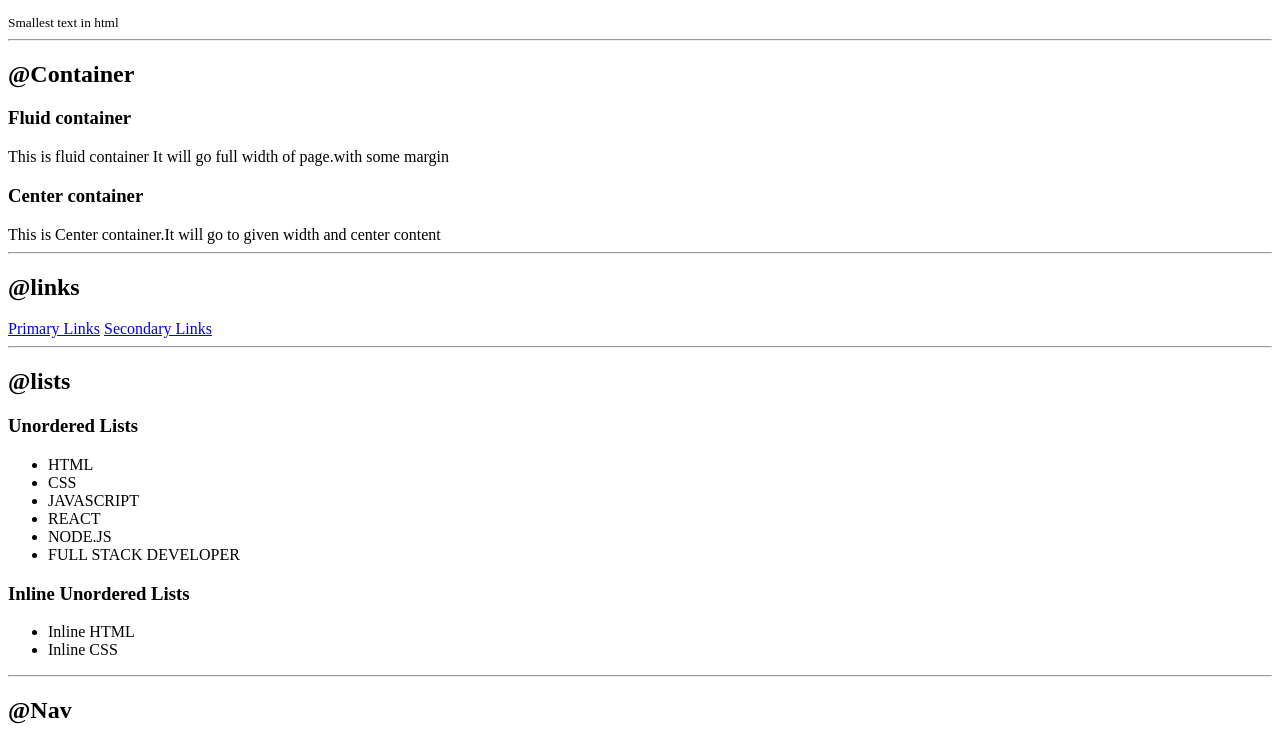
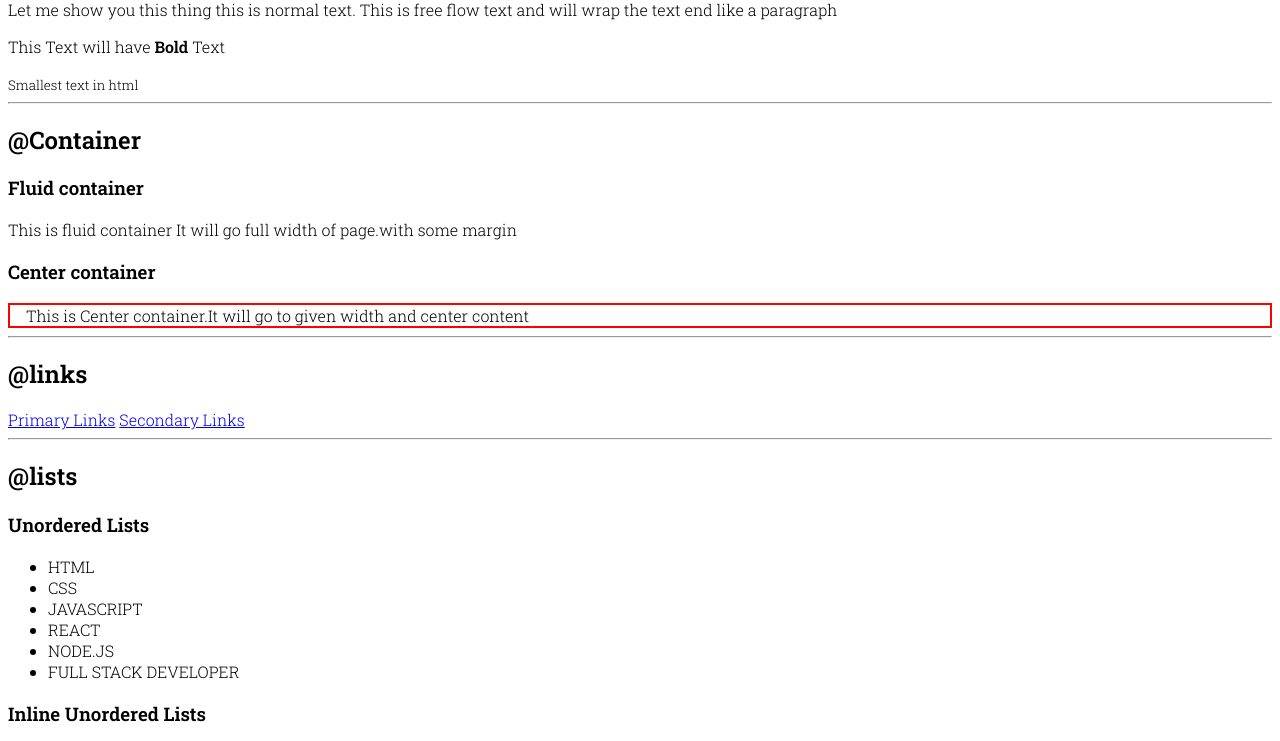
Before and after one commit to Arun023/neogcamp-lesson-3-live, a plain HTML site: page index.html in a window 1280 px wide. Shown: the part 264-1005 px from the top of the page. Drawn offline with Linux system fonts and the light colour scheme.

Commit message:
update: css

```diff
--- a/index.html
+++ b/index.html
@@ -6,6 +6,7 @@
     <meta http-equiv="X-UA-Compatible" content="IE=edge">
     <meta name="viewport" content="width=device-width, initial-scale=1.0">
     <title>Component Library</title>
+    <link rel="stylesheet" href="style.css">
 </head>
 
 <body>
@@ -17,8 +18,8 @@
 
     <h2>@typography</h2>
     <h1>This is biggest text size</h1>
-    <p>Let me show you this thing this is normal text. This is free flow text and will wrap the text end like a
-        paragraph</p>
+    <p>Let me show you this thing this is normal text. This is free flow text and will wrap the text end like a paragraph</p>
+    <p>This Text will have <strong>Bold</strong> Text</p>
     <small>Smallest text in html</small>
 
     <hr>
@@ -26,10 +27,10 @@
     <h2>@Container</h2>
 
     <h3>Fluid container</h3>
-    <div>This is fluid container It will go full width of page.with some margin</div>
+    <div class="container-fluid">This is fluid container It will go full width of page.with some margin</div>
 
     <h3>Center container</h3>
-    <div>This is Center container.It will go to given width and center content </div>
+    <div class="container">This is Center container.It will go to given width and center content </div>
 
     <hr>
 
--- /dev/null
+++ b/style.css
@@ -0,0 +1,13 @@
+@import url('https://fonts.googleapis.com/css2?family=Roboto+Slab:wght@300;600&display=swap');
+
+body {
+    font-family: 'Roboto Slab', serif;
+}
+
+/** container **/
+
+.container{
+    padding-left: 1rem;
+    padding-right: 1rem;
+    border: 2px solid red;
+}
```
